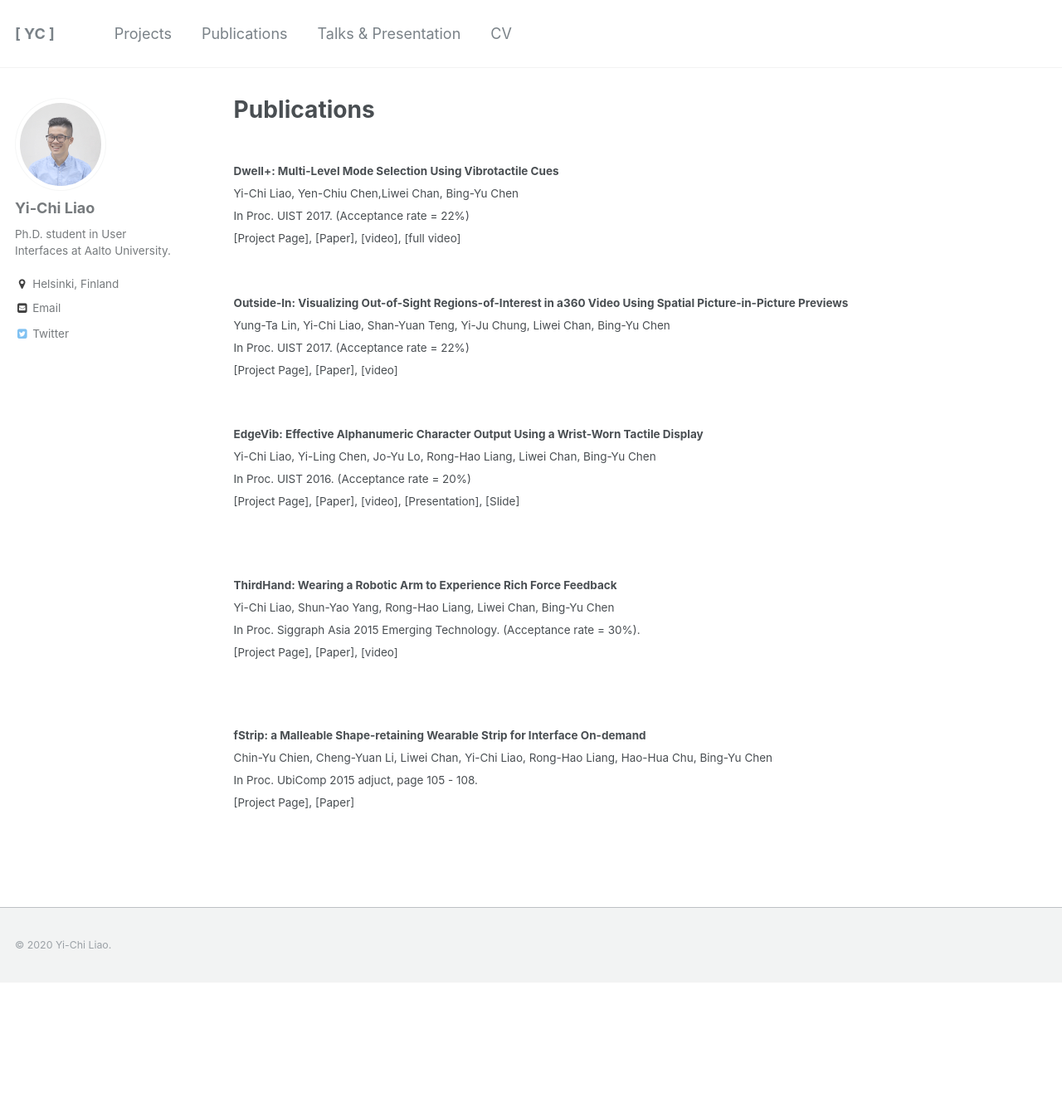
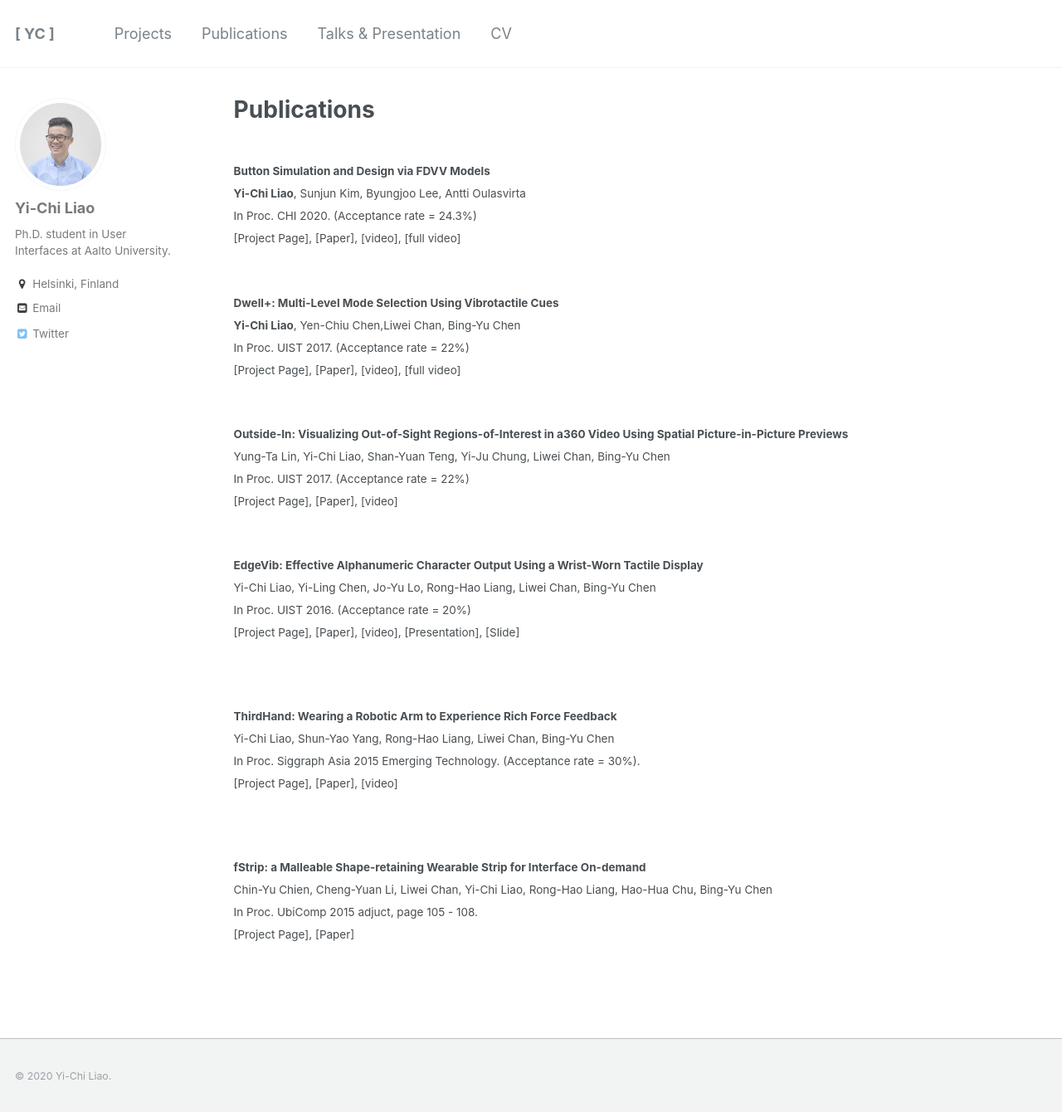
Before and after one commit to yichiliao/yichiliao.github.io, a Jekyll site: the page built from _pages/publications.md, in a window 1280 px wide and 1343 px high. Shown: the top 1340 px of the window at 83% size. Built offline with Jekyll 4.4.1, drawn with Linux system fonts in a browser that asks for light colours.

Commit message:
update publication

```diff
--- a/_config.yml
+++ b/_config.yml
@@ -103,7 +103,7 @@ author:
   stackoverflow    : # http://stackoverflow.com/users/123456/username
   steam            :
   tumblr           :
-  twitter          : "yichi633"
+  twitter          : "yichiliao"
   vine             :
   weibo            :
   xing             :
--- a/_pages/publications.md
+++ b/_pages/publications.md
@@ -5,8 +5,14 @@ permalink: /publications/
 author_profile: true
 ---
 <br>
+<small>**Button Simulation and Design via FDVV Models**<br>
+__Yi-Chi Liao__, Sunjun Kim, Byungjoo Lee, Antti Oulasvirta<br>
+In Proc. CHI 2020. (Acceptance rate = 24.3%)</small><br>
+<small>[[Project Page](https://yichiliao.github.io/portfolio/1-dwellplus/)], [[Paper](http://yichiliao.github.io/files/dwellplus_uist17.pdf)], [[video](https://www.youtube.com/watch?v=E90wT4RwuSk)],  [[full video](https://www.youtube.com/watch?v=SHxr5JcYqy8)]</small>
+
+<br>
 <small>**Dwell+: Multi-Level Mode Selection Using Vibrotactile Cues**<br>
-Yi-Chi Liao, Yen-Chiu Chen,Liwei Chan, Bing-Yu Chen <br>
+__Yi-Chi Liao__, Yen-Chiu Chen,Liwei Chan, Bing-Yu Chen <br>
 In Proc. UIST 2017. (Acceptance rate = 22%)</small><br>
 <small>[[Project Page](https://yichiliao.github.io/portfolio/1-dwellplus/)], [[Paper](http://yichiliao.github.io/files/dwellplus_uist17.pdf)], [[video](https://www.youtube.com/watch?v=E90wT4RwuSk)],  [[full video](https://www.youtube.com/watch?v=SHxr5JcYqy8)]</small>
 
```
